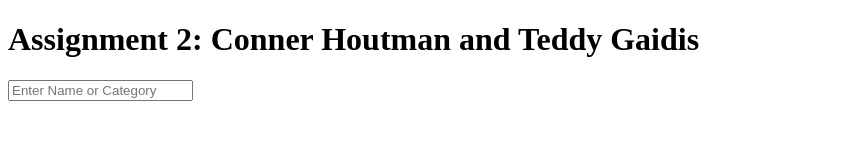
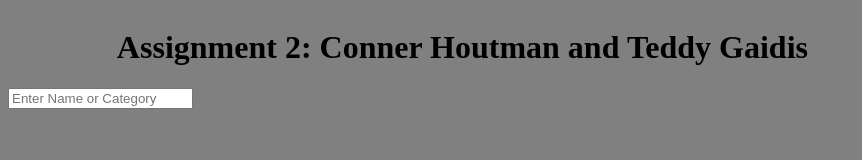
Before and after one commit to Connerhout/377js-is-hard, a website: page public/index.html in a window 1280 px wide. Shown: the whole page, without its empty margins (0-862 px from the left). Drawn offline with Linux system fonts and the light colour scheme.

Commit message:
Added Assignment 2 work

```diff
--- a/public/index.html
+++ b/public/index.html
@@ -15,10 +15,10 @@
             <div class="header">
                 <h1>Assignment 2: Conner Houtman and Teddy Gaidis</h1>
             </div>
-            <div>
-                <input type="text" class="" placeholder="Enter Name or Category"></input>
+            <div class="search-bar">
+                <input type="text" placeholder="Enter Name or Category"></input>
             </div>
-            <div class="">
+            <div class="search-result">
                 <ul class="suggestions"></ul>
             </div>
         </div>
--- a/public/styles.css
+++ b/public/styles.css
@@ -0,0 +1,32 @@
+body {
+    background-color: grey;
+}
+
+.header {
+    display: flex;
+    align-items: center;
+    justify-content: flex-end;
+  }
+
+.wrapper {
+    display: flex;
+    flex-direction: column;
+}
+
+.container {
+    min-height: 100%;
+    max-width: 800px;
+}
+
+.search-bar {
+    align-items: center;
+}
+
+.search-results {
+    align-items: center;
+}
+
+
+h1 {
+    text-align: center;
+}
```
